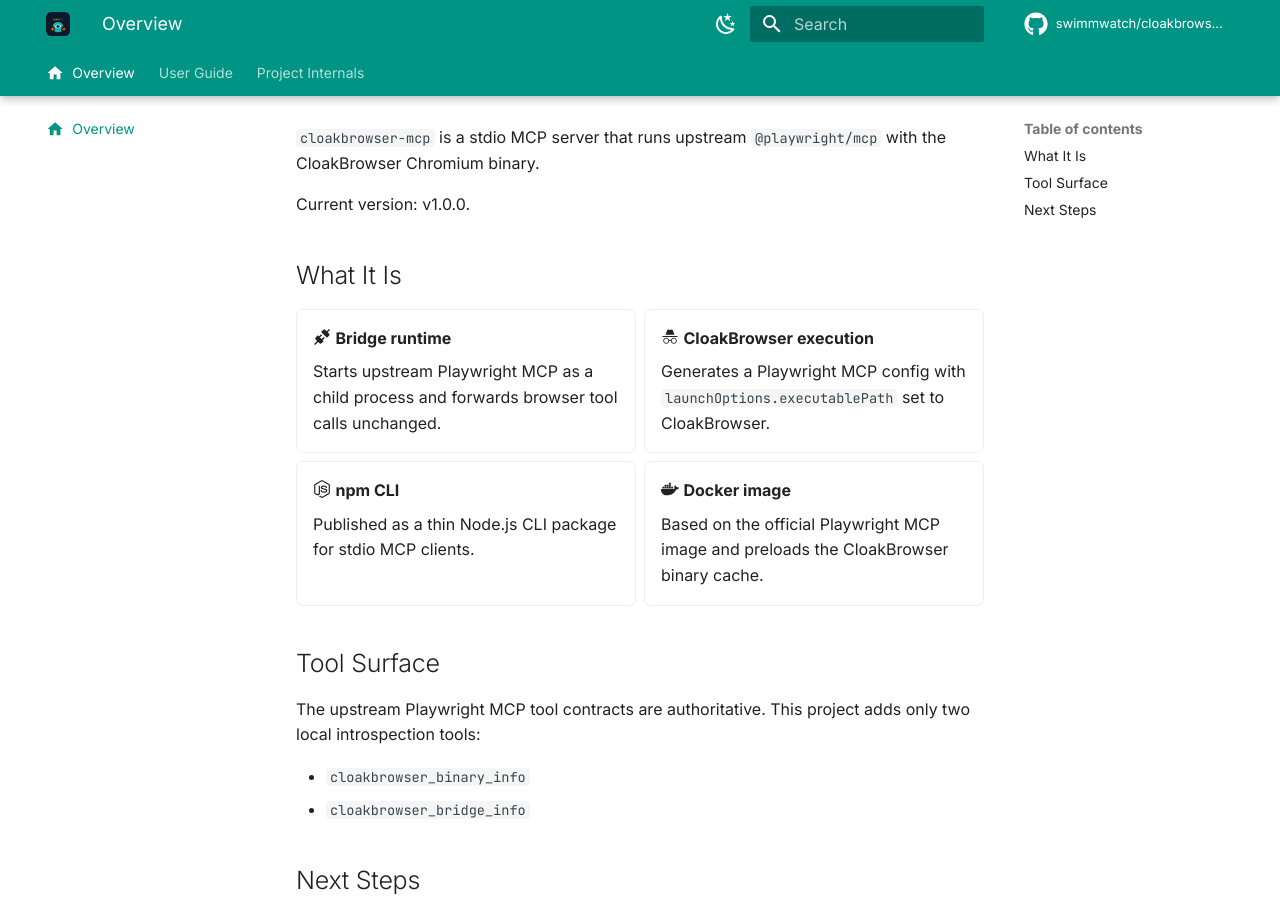
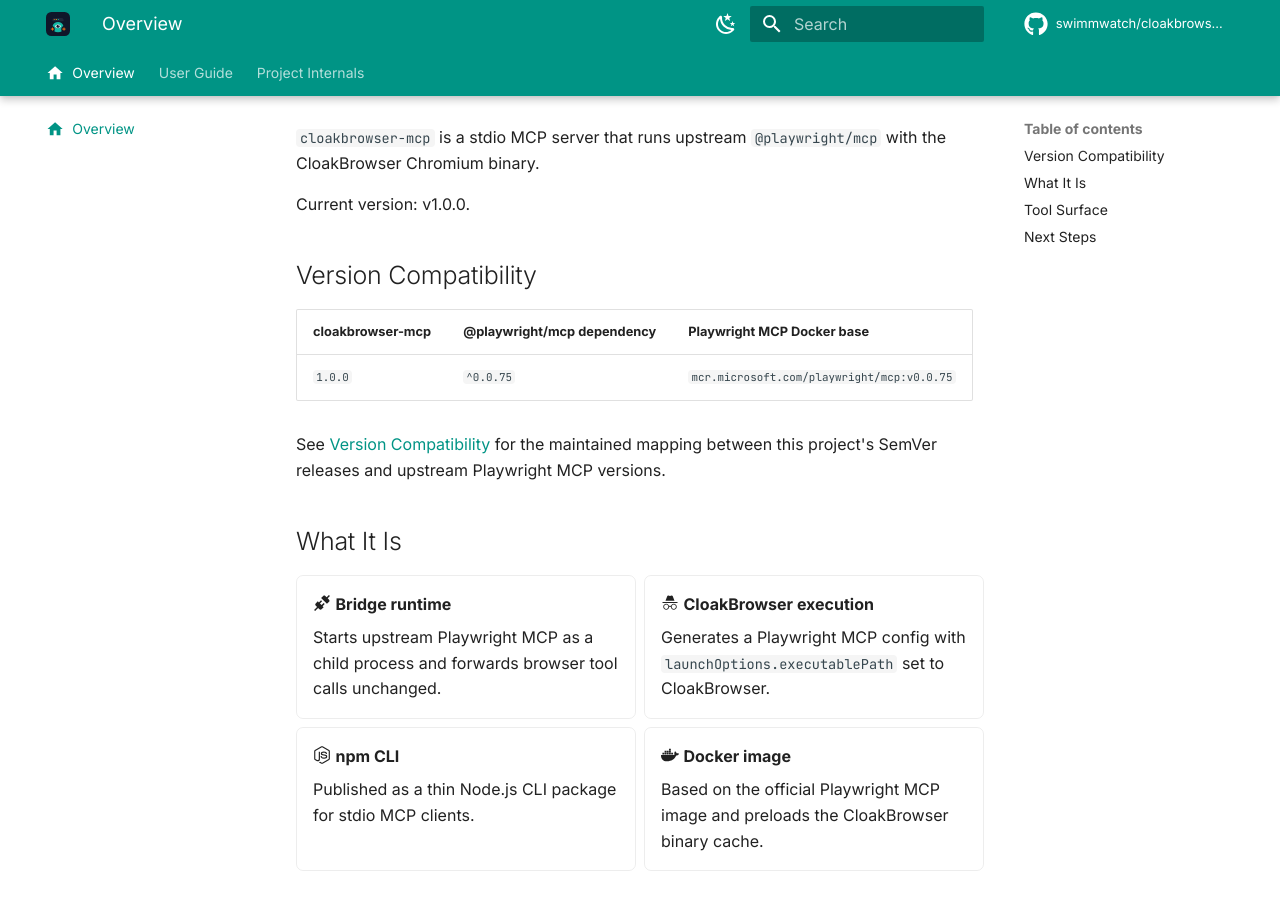
Before and after one commit to swimmwatch/cloakbrowser-mcp, an MkDocs documentation site: the page built from docs/index.md, in a window 1280 px wide and 900 px high, scrolled down 406 px. Built offline with MkDocs 1.6.1 and Material for MkDocs 9.7.7, drawn with Linux system fonts in a browser that asks for light colours; comment, search, counter and statistics services are not loaded.

Commit message:
document version compatibility

```diff
--- a/docs/index.md
+++ b/docs/index.md
@@ -20,6 +20,14 @@
 `cloakbrowser-mcp` is a stdio MCP server that runs upstream `@playwright/mcp` with the CloakBrowser Chromium binary.
 
 Current version: <!-- project-version -->v1.0.0<!-- /project-version -->.
+
+## Version Compatibility
+
+| cloakbrowser-mcp | @playwright/mcp dependency | Playwright MCP Docker base |
+| --- | --- | --- |
+| `1.0.0` | `^0.0.75` | `mcr.microsoft.com/playwright/mcp:v0.0.75` |
+
+See [Version Compatibility](version-compatibility.md) for the maintained mapping between this project's SemVer releases and upstream Playwright MCP versions.
 
 ## What It Is
 
--- a/mkdocs.yml
+++ b/mkdocs.yml
@@ -105,6 +105,7 @@
   - User Guide:
       - Getting Started: getting-started.md
       - Docker: docker.md
+      - Version Compatibility: version-compatibility.md
       - Configuration: configuration.md
       - Tools: tools.md
       - Security: security.md
```
Also changed, not shown: README.md (+8 -0 lines), docs/version-compatibility.md (added, +29 -0 lines).
